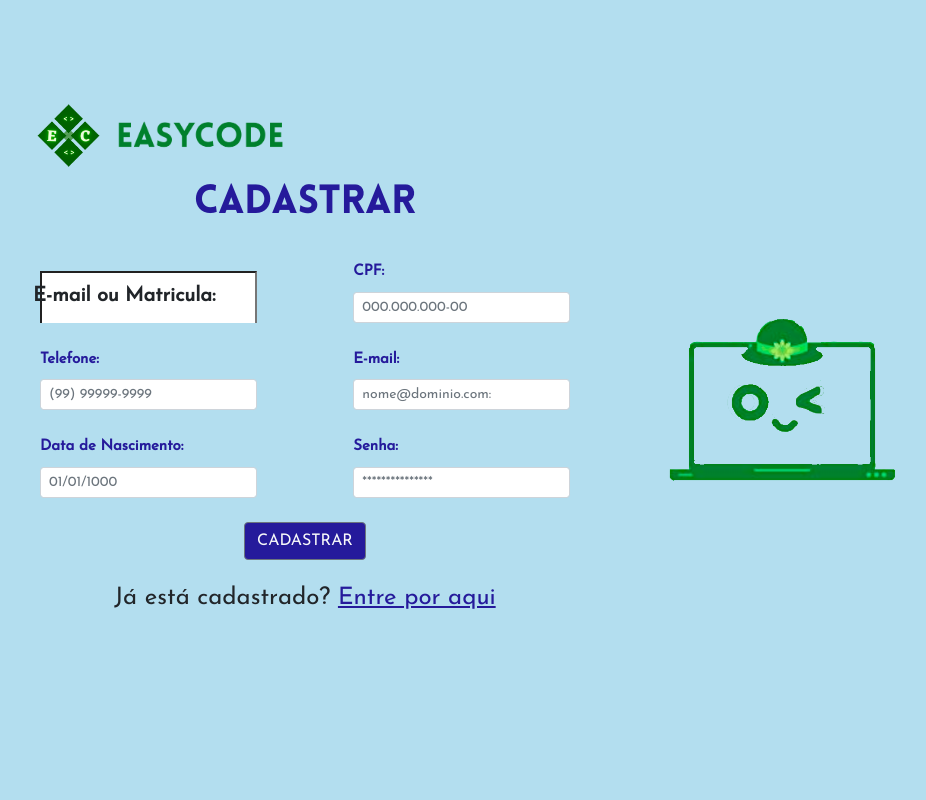
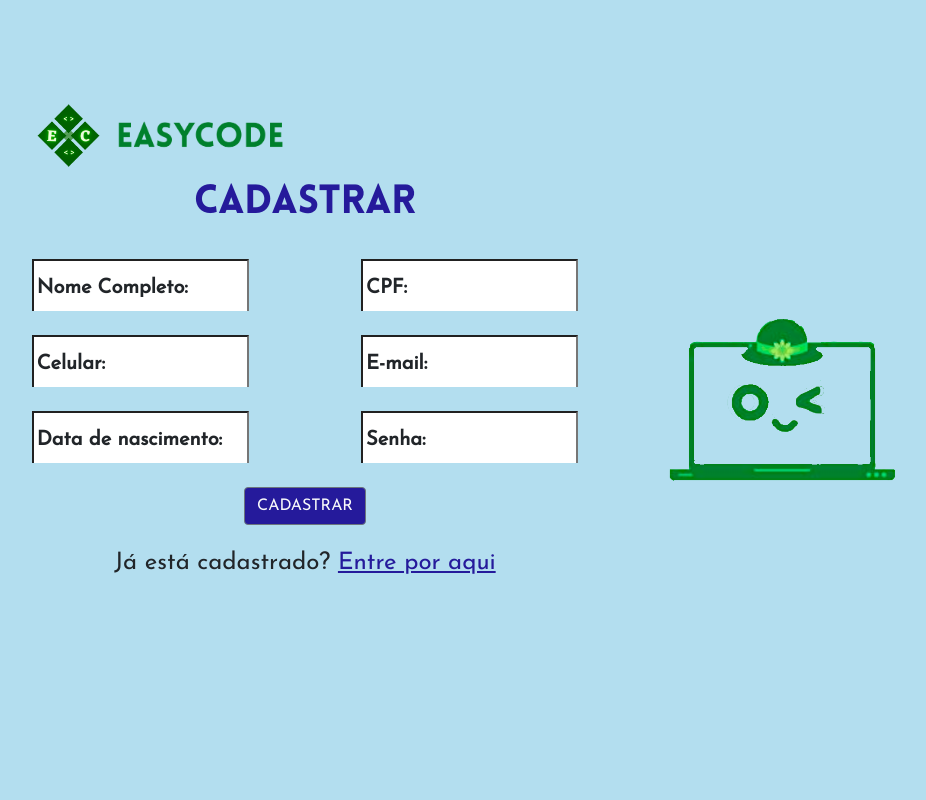
Before and after one commit to zezus9/EasyCode, a PHP site: page /signin.html in a window 1280 px wide. Shown: the whole page, without its empty margins (175-1101 px from the left). Run offline with PHP 8.4, Linux system fonts and the light colour scheme; some libraries are stand-ins or nearby versions.

Commit message:
adicionando validacao a pagina de cadastro

```diff
--- a/Telas de formulário/assets/inputs.css
+++ b/Telas de formulário/assets/inputs.css
@@ -35,16 +35,31 @@
     outline: none;
 }
 
-.input-label {
+.input-label-lg {
     position: absolute;
-    top: 1.375rem;
-    left: 0.5rem;
+    top: 1rem;
+    left: 1.25rem;
     font-size: var(--fonte-tamanho-input-label);
 
     transition: all .25s;
 }
 
-.input:not(:placeholder-shown) + .input-label, .input:focus + .input-label {
+.input-label-si {
+    position: absolute;
+
+    left: 8%;
+    font-size: var(--fonte-tamanho-input-label);
+
+    transition: all .25s;
+}
+
+.input:not(:placeholder-shown) + .input-label-lg, .input:focus + .input-label-lg {
+    font-size: 0.875rem;
+    top: 0.25rem;
+    transition: all .25s;
+}
+
+.input:not(:placeholder-shown) + .input-label-si, .input:focus + .input-label-si {
     font-size: 0.875rem;
     top: 0.25rem;
     transition: all .25s;
@@ -59,8 +74,17 @@
     border-radius: 7px;
 }
 
-.input-container--invalido .input-label {
+.input-container--invalido .input-label-lg {
     color: red;
+}
+
+.input-container--invalido .input-label-si {
+    color: red;
+    padding-bottom: 30px;
+}
+
+.input-container--invalido .input-label-si #nasc {
+    padding: 40px !important;
 }
 
 .input-mensagem-erro {
@@ -70,8 +94,8 @@
 .input-container--invalido .input-mensagem-erro {
     color: red;
     display: block;
-    margin-top: 0.5rem;
-    padding-left: 0.5rem;
+    margin-top: -10px;
+    padding: 10px;
 }
 
 .textarea {
--- a/Telas de formulário/javascript/validacao.js
+++ b/Telas de formulário/javascript/validacao.js
@@ -5,8 +5,6 @@ const validadores = {
 
 export function validar(input) {
     const tipoInput = input.dataset.tipo
-
-    console.log(input.validity.valid)
 
     if (validadores[tipoInput]) {
         validadores[tipoInput](input)
@@ -24,26 +22,29 @@ export function validar(input) {
 }
 
 const mensagensErros = {
-    emailUsuario: {
+    emailMatricula: {
         valueMissing: 'O campo de email ou usuário não pode estar vazio'
     },
     nome: {
-        valueMissing: 'O campo de nome não pode estar vazio'
+        valueMissing: 'O nome não pode estar vazio'
     },
     email: {
-        valueMissing: 'O campo de email não pode estar vazio',
+        valueMissing: 'O email não pode estar vazio',
         typeMismatch: 'O email digitado não é valido'
     },
     senha: {
-        valueMissing: 'O campo de senha não pode estar vazio',
+        valueMissing: 'A senha não pode estar vazio',
         patternMismatch: 'A senha deve conter entre 6 a 12 caracteres, deve conter pelo menos uma letra maiúscula e minuscula, um número e não deve conter símbolos'
     },
     dataNascimento: {
-        valueMissing: 'O campo de data de nascimento não pode estar vazio'
+        valueMissing: 'A data de nasc não pode estar vazio'
     },
     cpf: {
-        valueMissing: 'O campo de CPF não pode estar vazio',
+        valueMissing: 'O CPF não pode estar vazio',
         customError: 'O CPF digitado não é valido'
+    },
+    celular: {
+        valueMissing: 'O celular não pode estar vazio'
     }
 }
 
--- a/Telas de formulário/signin.html
+++ b/Telas de formulário/signin.html
@@ -29,55 +29,56 @@
                         <form action="" class="p-2">
                             <h1 class="text-center text-color title">Cadastrar</h1>
                             <br>
-                            <div class="d-flex justify-content-between">
+                            <div class="d-flex justify-content-between align-items-start">
 
-                                <div class="input-container mb-4 w-50 mx-3 col-md-5">
-                                    <input name="nome" id="nome" class="input" placeholder="#" type="text" required
-                                    data-tipo="emailMatricula" height="300px">
-                                    <label class="input-label label-login" for="nome">E-mail ou Matricula:</label>
-                                    <span class="input-mensagem-erro">Este campo não está valido</span>
+                                <div class="input-container mb-4 w-50 mx-2 col-md-5">
+                                    <input id="nome" class="input" placeholder="#" type="text" required
+                                    data-tipo="nome">
+                                    <label class="input-label-si label-login" for="nome">Nome Completo:</label>
+                                    <span class="input-mensagem-erro span-si">Este campo não está valido</span>
                                 </div>
 
-                                <!-- <div class="form-outline mb-4 w-50 mx-3 col-sm-5">
-                                    <label class="form-label label-signin text-color secundary">Nome Completo:</label>
-                                    <div class="input-group input-group-sm">
-                                        <input type="text" class="form-control" placeholder="Felipe Fernandes" required />
-                                    </div>
-                                </div> -->
+                                <div class="input-container mb-4 w-50 mx-2 col-md-5">
+                                    <input id="cpf" class="input" placeholder="#" type="number" required
+                                    data-tipo="cpf">
+                                    <label class="input-label-si label-login" for="cpf">CPF:</label>
+                                    <span class="input-mensagem-erro span-si">Este campo não está valido</span>
+                                </div>
 
-                                <div class="form-outline mb-4 w-50 mx-3 col-sm-5">
-                                    <label class="form-label label-signin text-color secundary">CPF:</label>
-                                    <div class="input-group input-group-sm">
-                                        <input type="text" class="form-control" placeholder="000.000.000-00" required />
-                                    </div>
+                            </div>
+
+                            <div class="d-flex justify-content-between align-items-start">
+
+                                <div class="input-container mb-4 w-50 mx-2 col-md-5">
+                                    <input id="telefone" class="input" placeholder="#" type="number" required
+                                    data-tipo="celular">
+                                    <label class="input-label-si label-login" for="telefone">Celular:</label>
+                                    <span class="input-mensagem-erro span-si">Este campo não está valido</span>
                                 </div>
+
+                                <div class="input-container mb-4 w-50 mx-2 col-md-5">
+                                    <input id="email" class="input" placeholder="#" type="email" required
+                                    data-tipo="email">
+                                    <label class="input-label-si label-login" for="email">E-mail:</label>
+                                    <span class="input-mensagem-erro span-si">Este campo não está valido</span>
+                                </div>
+
                             </div>
-                            <div class="d-flex justify-content-between">
-                                <div class="form-outline mb-4 w-50 mx-3 col-sm-5">
-                                    <label class="form-label label-signin text-color secundary">Telefone:</label>
-                                    <div class="input-group input-group-sm">
-                                        <input type="text" class="form-control" placeholder="(99) 99999-9999" required />
-                                    </div>
+
+                            <div class="d-flex justify-content-between align-items-start">
+
+                                <div class="input-container mb-4 w-50 mx-2 col-md-5">
+                                    <input id="nascimento" class="input" placeholder="#" type="email" required
+                                    data-tipo="dataNascimento">
+                                    <label class="input-label-si label-login" for="nascimento" id="nasc">Data de nascimento:</label>
+                                    <span class="input-mensagem-erro span-si">Este campo não está valido</span>
                                 </div>
-                                <div class="form-outline mb-4 w-50 mx-3 col-sm-5">
-                                    <label class="form-label label-signin text-color secundary">E-mail:</label>
-                                    <div class="input-group input-group-sm">
-                                        <input type="text" class="form-control" placeholder="nome@dominio.com:" required />
-                                    </div>
-                                </div>
-                            </div>
-                            <div class="d-flex justify-content-between">
-                                <div class="form-outline mb-4 w-50 mx-3 col-sm-5">
-                                    <label class="form-label label-signin text-color secundary">Data de Nascimento:</label>
-                                    <div class="input-group input-group-sm">
-                                        <input type="text" class="form-control" placeholder="01/01/1000" required />
-                                    </div>
-                                </div>
-                                <div class="form-outline mb-4 w-50 mx-3 col-sm-5">
-                                    <label class="form-label label-signin text-color secundary">Senha:</label>
-                                    <div class="input-group input-group-sm">
-                                        <input type="text" class="form-control" placeholder="***************" required />
-                                    </div>
+
+                                <div class="input-container mb-4 w-50 mx-2 col-md-5">
+                                    <input id="senha" class="input" type="password" placeholder="#" required data-tipo="senha"
+                                    pattern="^(?=.*[a-z])(?=.*[A-Z])(?=.*[0-9])(?!.*[ !@#$%^&*_=+-]).{6,12}$">
+                                    <label class="input-label-si label-login" for="senha">Senha:</label>
+                                    <span class="input-mensagem-erro span-si">Este campo não está valido</span>
                                 </div>
                             </div>
                             <div class="d-flex justify-content-center">
@@ -98,5 +99,6 @@
             </figure>
         </section>
     </main>
+    <script src="javascript/app.js" type="module"></script>
 </body>
 </html>
--- a/Telas de formulário/src/css/stylesheet.css
+++ b/Telas de formulário/src/css/stylesheet.css
@@ -31,7 +31,11 @@
 
 .label-signin
 {
+    position: absolute;
+    left: 10%;
     font-size: 15px;
+
+    transition: all .25s;
 }
 
 .text-right
@@ -48,3 +52,8 @@
 {
     background-color: #251a9b;
 }
+
+.span-si
+{
+    font-size: 13px;
+}
```
Also changed, not shown: Telas de formulário/login.html (+4 -22 lines).
